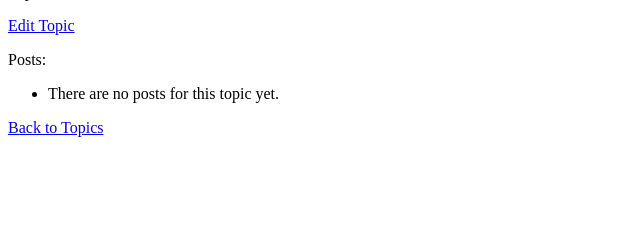
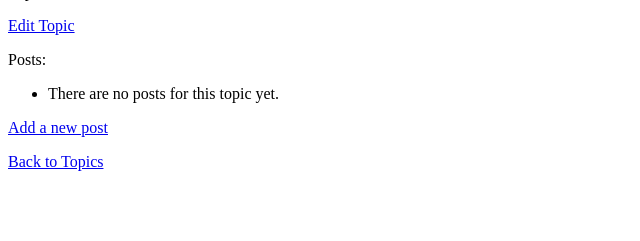
Before and after one commit to roxanavnunez/blog, a Django app: template blogs/templates/blogs/topic.html in a window 1280 px wide. Shown: the part 59-300 px from the top of the page, without its empty margins (0-640 px from the left). Run offline with Django 5.2, Linux system fonts and the light colour scheme; the template is opened without the code that fills it, so the values that code supplies are empty.

Commit message:
feat(blogs/templates): Link topic.html with new_post.html to add a new post in a specific topic

```diff
--- a/blogs/templates/blogs/topic.html
+++ b/blogs/templates/blogs/topic.html
@@ -20,6 +20,7 @@
       <li>There are no posts for this topic yet.</li>
     {% endfor %}
   </ul>
+  <p><a href="{% url 'blogs:new_post' topic.id %}">Add a new post</a></p>
 
   <p><a href="{% url 'blogs:topics' %}">Back to Topics</a></p>
 
```
